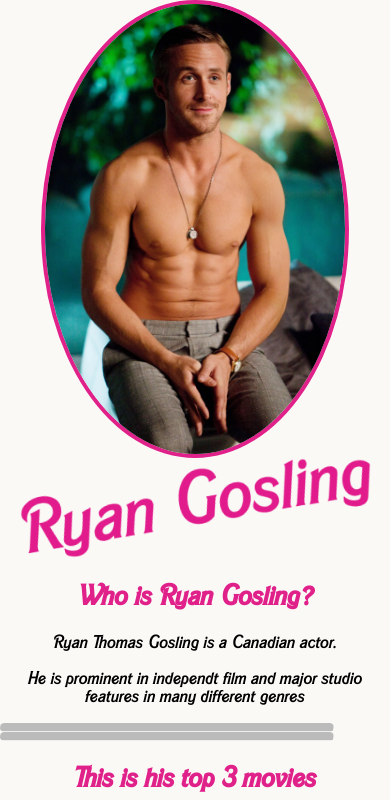
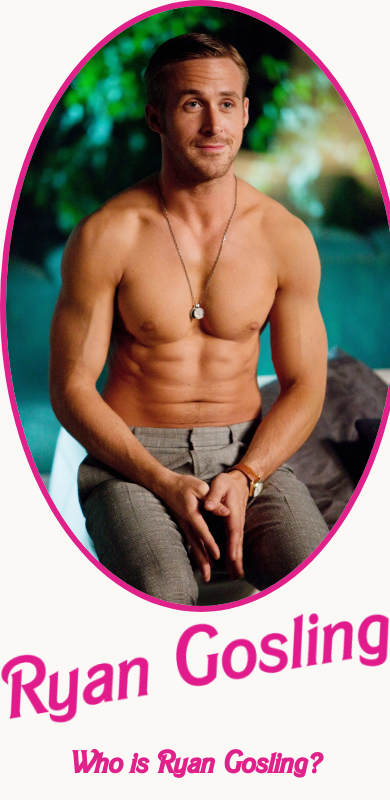
Before and after one commit to Snaftt/RyanGosling, a plain HTML site: page index.html in a window 390 px wide. Shown: the top 800 px of the page. Drawn offline with Linux system fonts and the light colour scheme.

Commit message:
Update RyanGosling.css

```diff
--- a/RyanGosling.css
+++ b/RyanGosling.css
@@ -1,4 +1,4 @@
-@font-face {
+ @font-face {
     font-family: "barbie";
     src: url('barbie.ttf') format('truetype');
 }
@@ -12,18 +12,18 @@ body {
 
 /* Responsive Images */
 img {
-    max-width: 90%;
+    max-width: 100%;
     height: auto;
     display: block;
     margin: auto;
 }
 
 .mying1 {
-    width: 300px; /* Reduced from 400px */
-    height: 450px; /* Reduced from 600px */
+    width: 400px;
+    height: 600px;
     object-fit: cover;
     border-radius: 100%;
-    border: 4px solid #e0218a; /* Thinner border */
+    border: 6px solid #e0218a;
 }
 
 .mying2 {
@@ -33,24 +33,24 @@ img {
 /* Headings and Text */
 h2 {
     color: #e0218a;
-    font-size: 50px; /* Reduced from 60px */
+    font-size: 60px;
     text-align: center;
 }
 
 p {
-    font-size: 40px; /* Reduced from 50px */
+    font-size: 50px;
 }
 
 ul {
-    font-size: 40px; /* Reduced from 50px */
+    font-size: 50px;
 }
 
 /* Horizontal Line */
 hr {
-    width: 100vw;
+    width: 80%;
     border-top: 8px solid #bbb;
     border-radius: 5px;
-    margin: 0; /* Removes automatic centering */
+    margin: 20px auto;
 }
 
 /* Responsive Columns */
@@ -61,21 +61,21 @@ hr {
 }
 
 .column {
-    width: 30%; /* Slightly smaller */
-    padding: 8px; /* Less padding */
+    width: 33.33%;
+    padding: 10px;
     box-sizing: border-box;
 }
 
 /* Dates */
 .dates {
-    font-size: 18px; /* Slightly smaller */
+    font-size: 20px;
     font-family: sans-serif;
 }
 
 /* Footer */
 footer {
     text-align: center;
-    padding: 8px;
+    padding: 10px;
     background-color: white;
     color: gray;
 }
@@ -83,11 +83,11 @@ footer {
 /* Responsive Design */
 @media (max-width: 600px) {
     h2 {
-        font-size: 28px;
+        font-size: 30px;
     }
 
     p, ul {
-        font-size: 18px;
+        font-size: 20px;
     }
 
     .column {
@@ -95,6 +95,6 @@ footer {
     }
 
     hr {
-        width: 85%;
+        width: 90%;
     }
 }
```
